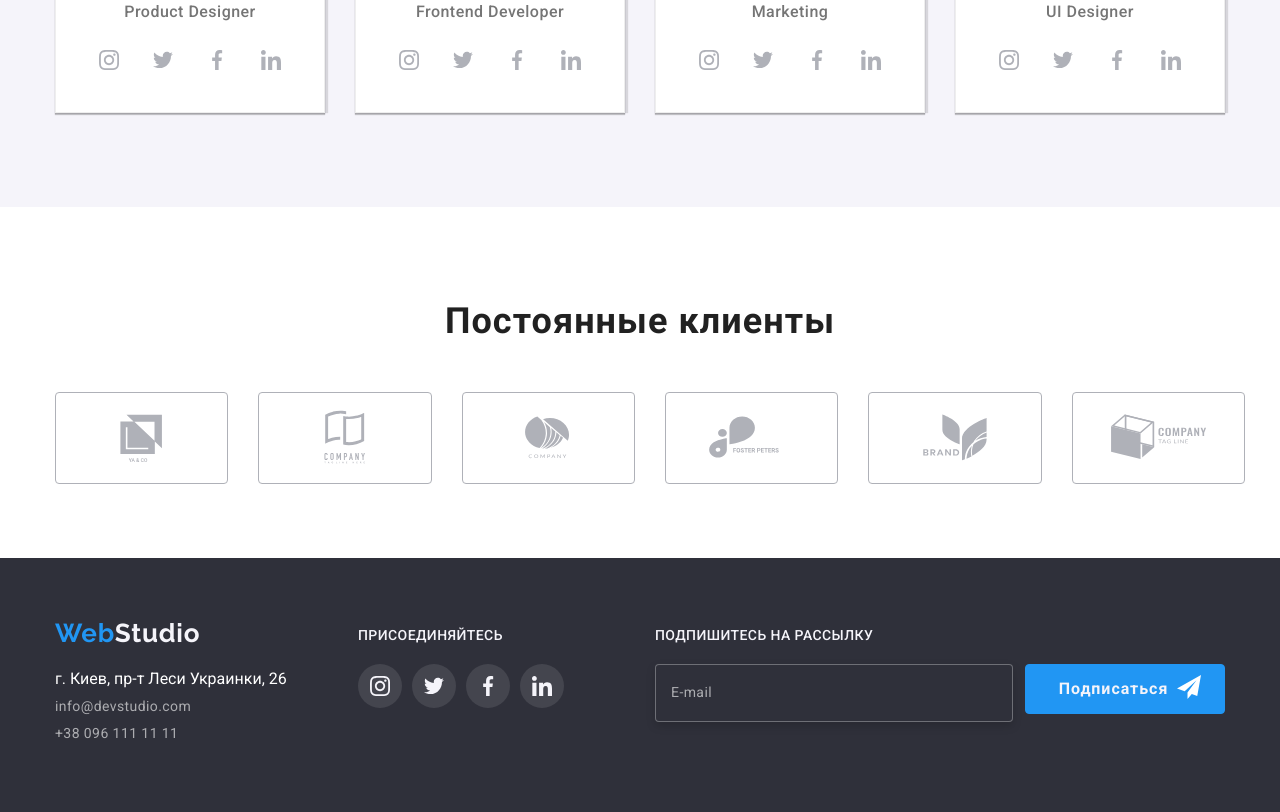
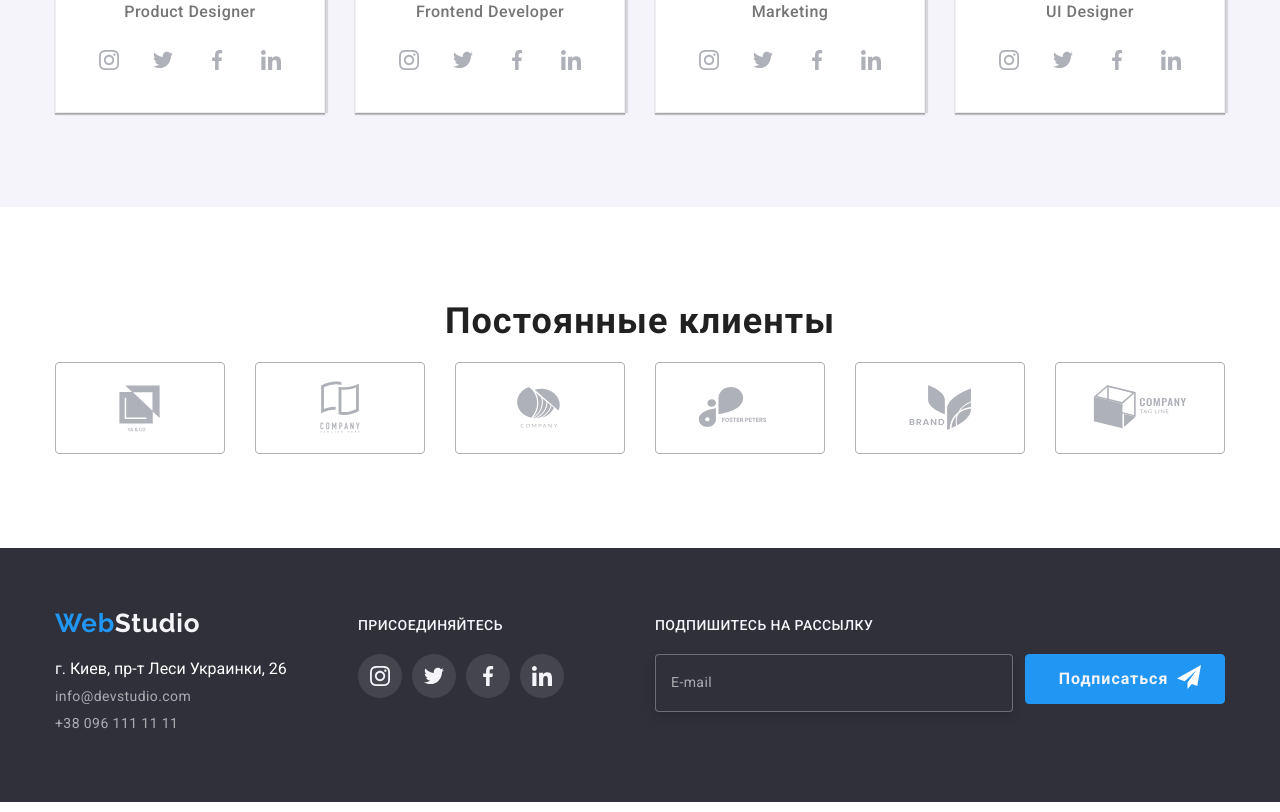
Before and after one commit to SergeySerg123/anna-test, a plain HTML site: page index.html in a window 1280 px wide. Shown: the part 2101-2913 px from the top of the page. Drawn offline with nearby package versions, Linux system fonts and the light colour scheme.

Commit message:
correction

```diff
--- a/sass/components/_footer-conteiner.scss
+++ b/sass/components/_footer-conteiner.scss
@@ -24,9 +24,11 @@
     @media screen and (min-width: 768px){
       display: flex;
      width: 100%;
+     margin-bottom: 60px;
    }
 
       @media screen and (min-width: 1200px){
       width: auto;
+      margin-bottom: 0px;
    }
 }
--- a/sass/layout/_card-section.scss
+++ b/sass/layout/_card-section.scss
@@ -3,13 +3,12 @@
   text-align: center;
   display: flex;
   flex-wrap: wrap;
-  margin-right: -20px;
-  margin-bottom: -20px;
 
  @media screen and (min-width: 420px) {
        display: flex;
     flex-wrap: wrap;
     margin-left: -30px;
+    margin-top: -30px;
   }
 }
 
@@ -19,12 +18,14 @@
   display: flex;
   flex-basis: calc((100% - 2 * 30px) / 2);
   margin-left: 30px;
+  margin-top: 30px;
 
   @media screen and (min-width: 420px) {
     width: 170px;
     height: 92px;
     flex-basis: calc((100% - 2 * 30px) / 2);
     margin-left: 30px;
+     margin-top: 30px;
   }
 
   @media screen and (min-width: 768px) {
@@ -33,6 +34,7 @@
 
   @media screen and (min-width: 1200px) {
    flex-basis: calc((100% - 6 * 30px) / 6);
+     margin-top: 0px;
   }
 }
 
--- a/sass/layout/_footer-adress.scss
+++ b/sass/layout/_footer-adress.scss
@@ -2,11 +2,11 @@
   margin-bottom: 60px;
   @media screen and (min-width: 768px) {
     width: 50%;
+    margin-bottom: 0px;
   }
 
   @media screen and (min-width: 1200px) {
     width: auto;
-    margin-bottom: 0px;
     margin-right: 70px;
   }
 }
--- a/sass/layout/_footer-link.scss
+++ b/sass/layout/_footer-link.scss
@@ -1,14 +1,12 @@
 .footer__box {
-  // display: flex;
-
   margin-bottom: 60px;
   @media screen and (min-width: 768px) {
     width: 50%;
+    margin-bottom: 0px;
   }
 
   @media screen and (min-width: 1200px) {
     width: auto;
-    margin-bottom: 0px;
   }
 }
 
```
Also changed, not shown: css/main.css, css/main.min.css, 2 other files.
